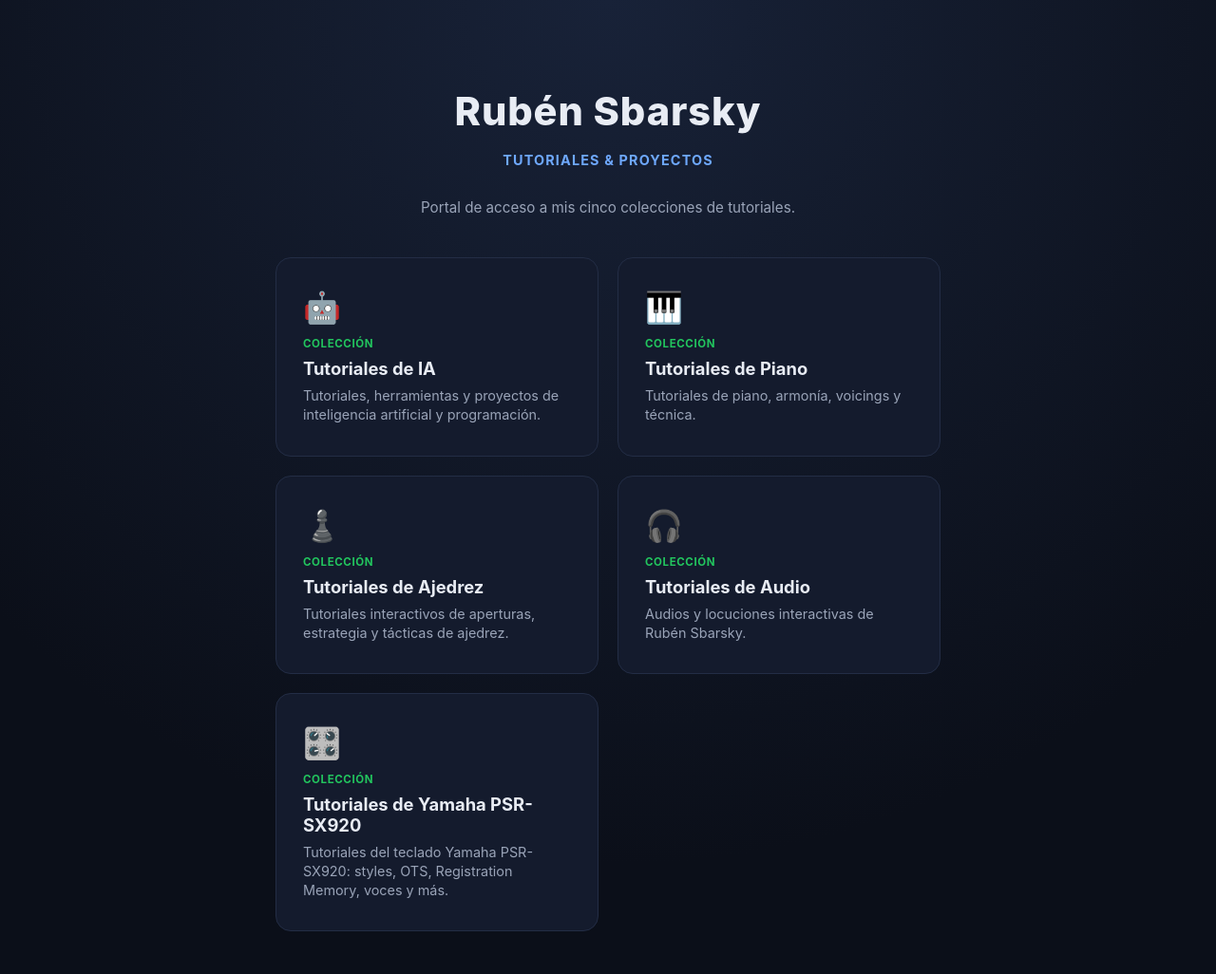
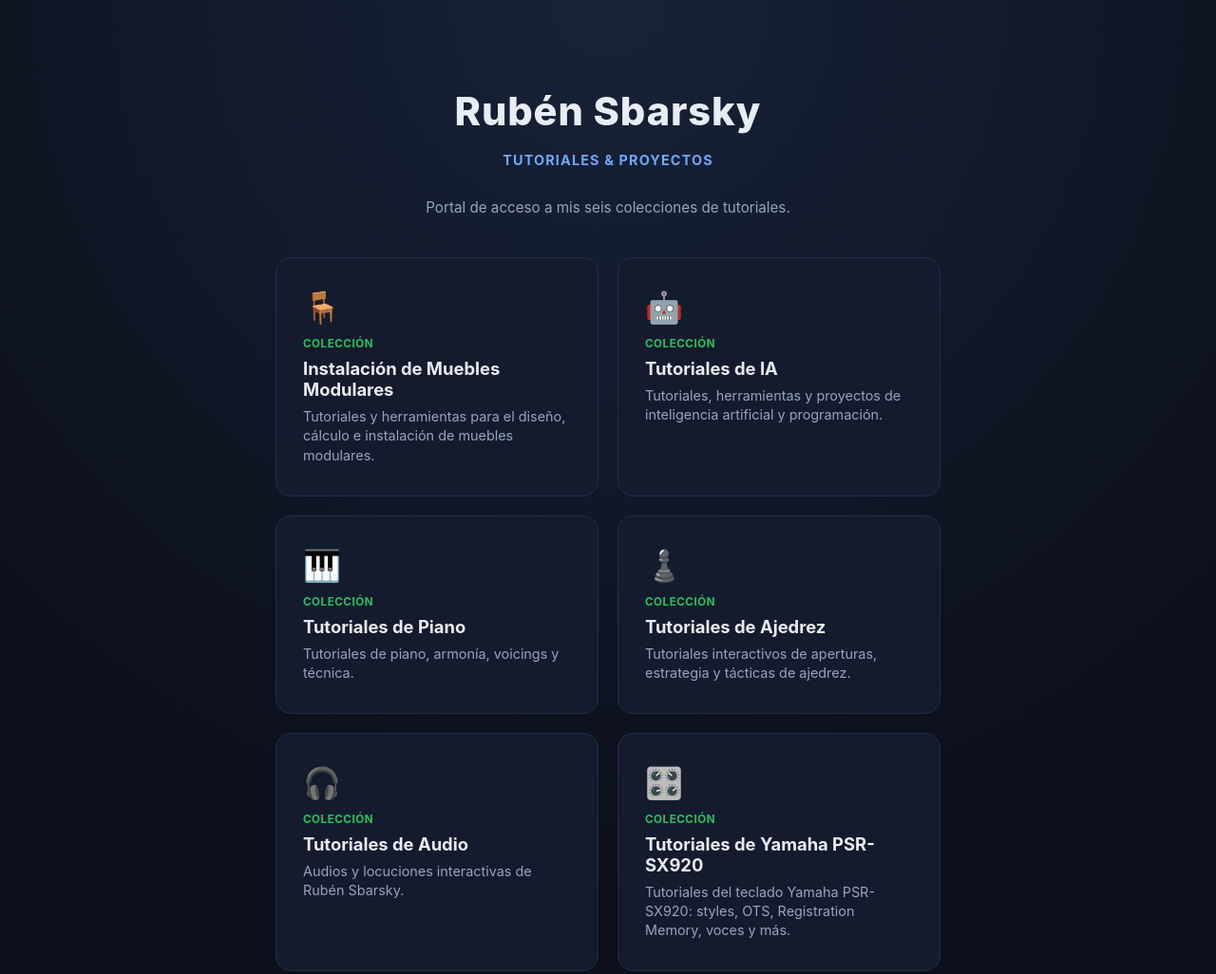
Before and after one commit to rubenurbano/rubenurbano.github.io, a plain HTML site: page index.html in a window 1280 px wide. Shown: the top 1026 px of the page at 95% size. Drawn offline with Linux system fonts and the light colour scheme.

Commit message:
Añadir colección Instalación de Muebles Modulares

```diff
--- a/index.html
+++ b/index.html
@@ -108,9 +108,16 @@
 <body>
   <h1>Rubén Sbarsky</h1>
   <p class="author">Tutoriales & Proyectos</p>
-  <p class="desc">Portal de acceso a mis cinco colecciones de tutoriales.</p>
+  <p class="desc">Portal de acceso a mis seis colecciones de tutoriales.</p>
 
   <div class="grid">
+    <a class="card" href="https://rubenurbano.github.io/instalacion-de-muebles-modulares/">
+      <span class="emoji">🪑</span>
+      <span class="tag">Colección</span>
+      <h3>Instalación de Muebles Modulares</h3>
+      <p>Tutoriales y herramientas para el diseño, cálculo e instalación de muebles modulares.</p>
+    </a>
+
     <a class="card" href="https://rubenurbano.github.io/tutoriales-ai/">
       <span class="emoji">🤖</span>
       <span class="tag">Colección</span>
```
